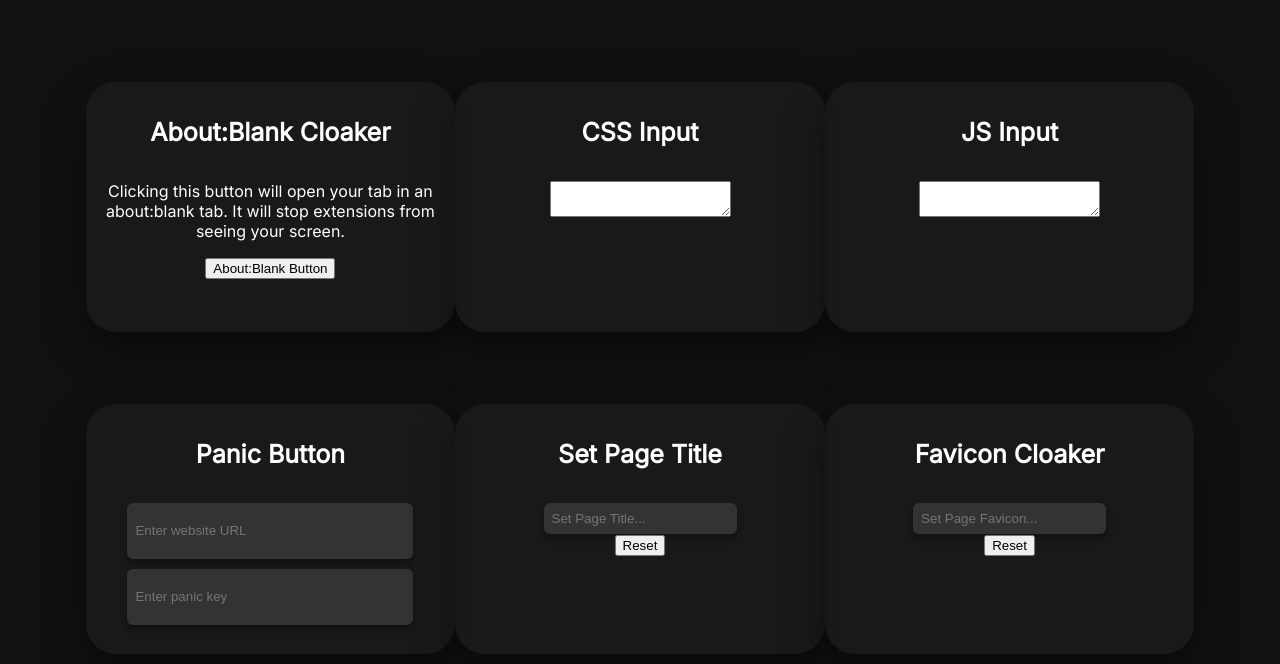
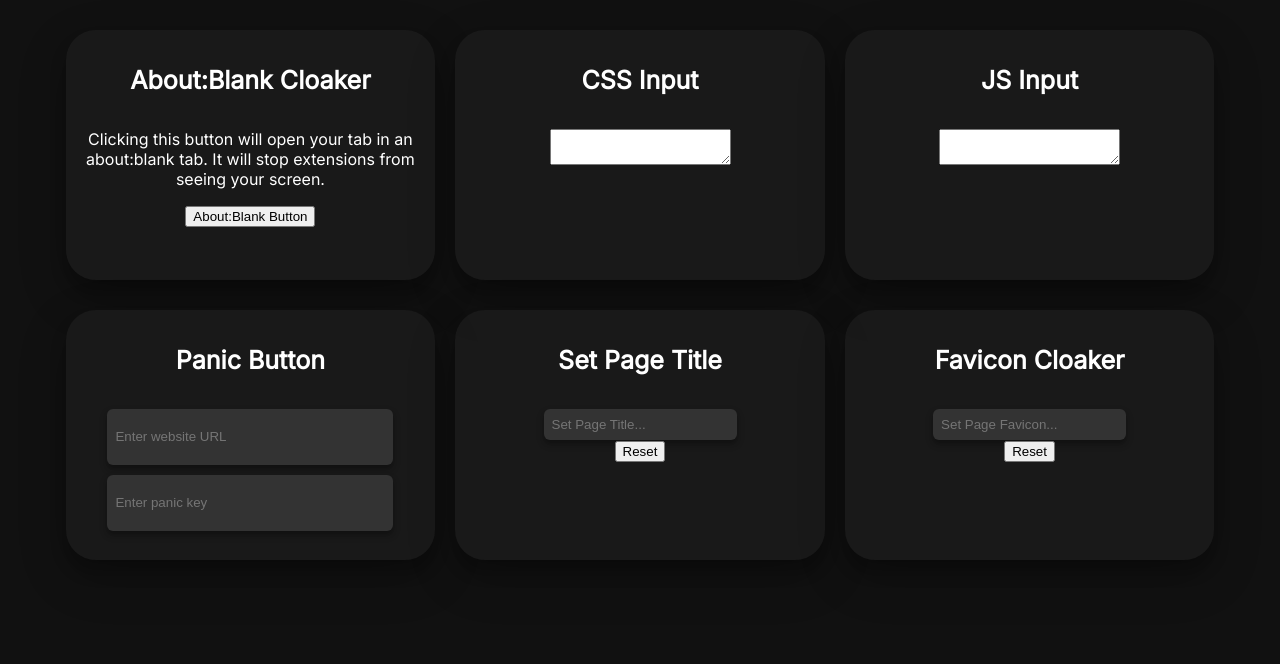
Before and after one commit to Poseidon490/stingrayproxy, a website: page static/home/settings.html in a window 1280 px wide. Drawn offline with Linux system fonts and the light colour scheme.

Commit message:
Update settings.css

```diff
--- a/static/home/assets/css/settings.css
+++ b/static/home/assets/css/settings.css
@@ -12,8 +12,9 @@ body {
   flex-wrap: wrap;
   justify-content: center;
   align-items: center;
-  margin-top: 9vh;
+  margin-top: 10px;
 }
+
 
 .card {
   transition: 0.3s;
@@ -25,7 +26,9 @@ body {
   border: none;
   box-shadow: 0 12px 16px 0 rgba(0, 0, 0, 0.24),
     0 17px 50px 0 rgba(0, 0, 0, 0.19);
+  margin: 10px;
 }
+
 
 .card:hover {
   box-shadow: 0 12px 16px 0 rgba(0, 0, 0, 0.08),
```
